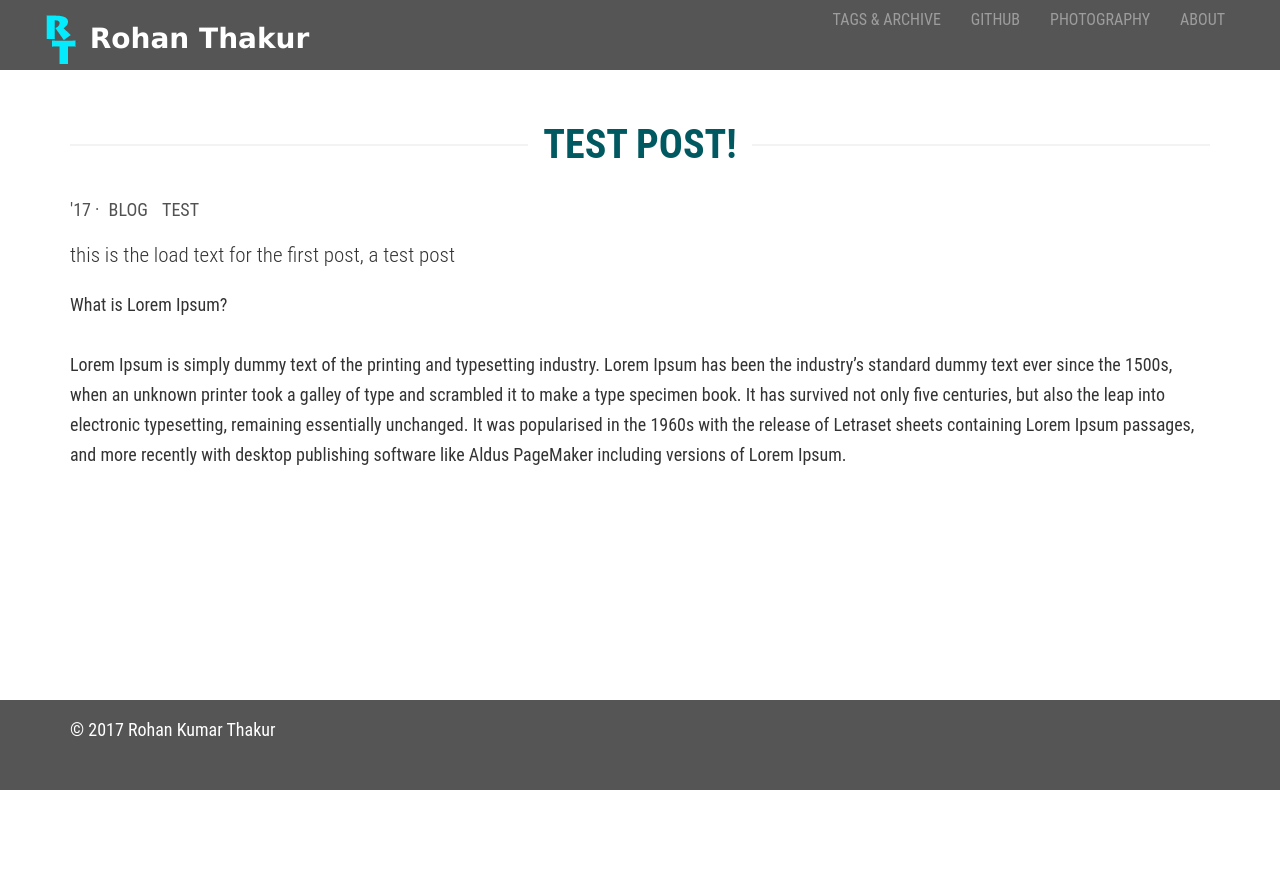
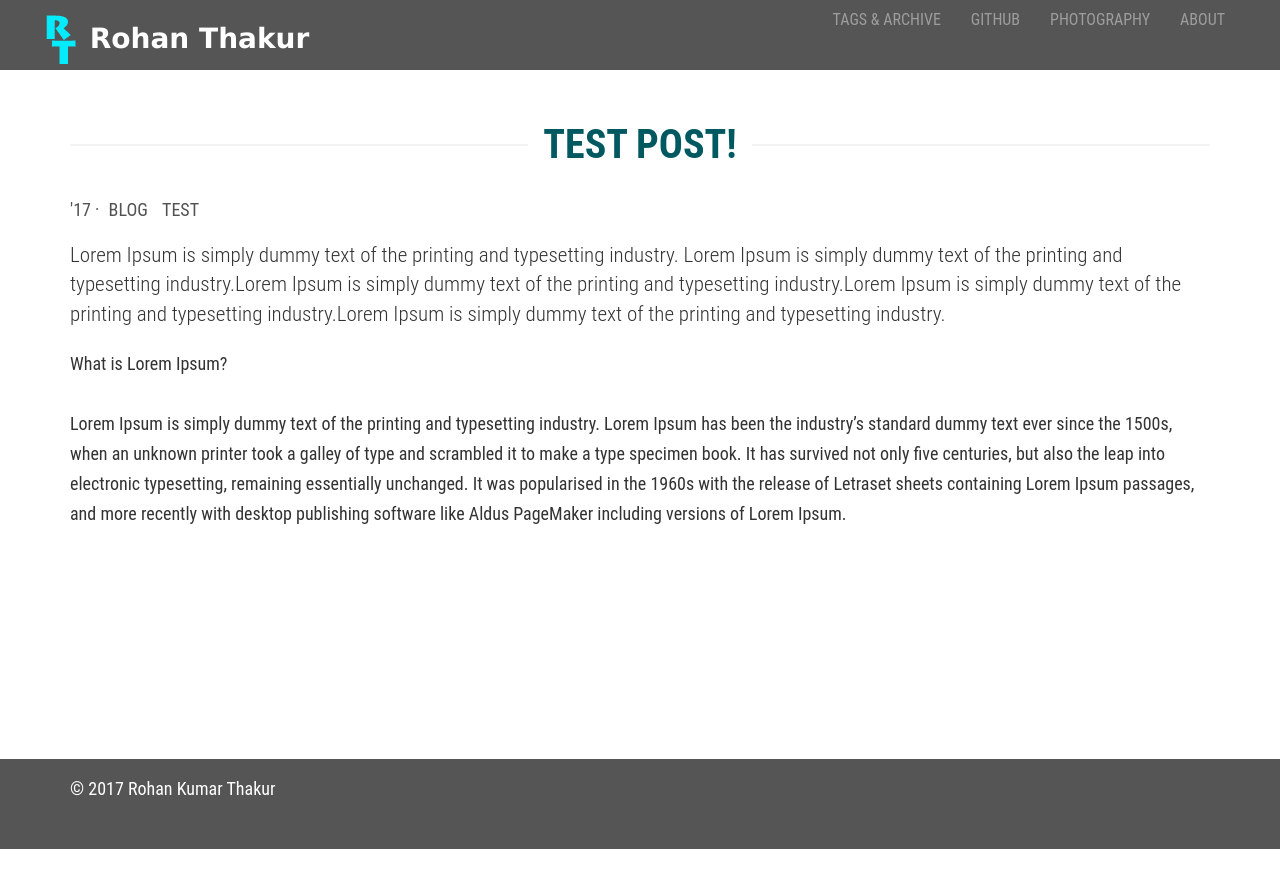
Before and after one commit to rohankthakur/rohankthakur.github.io, a Jekyll site: the page built from _posts/2017-06-15-test post.md, in a window 1280 px wide. Shown: the top 888 px of the page. Built offline with Jekyll 4.4.1, drawn with Linux system fonts in a browser that asks for light colours.

Commit message:
fav ico
fav ico

```diff
--- a/_includes/header.html
+++ b/_includes/header.html
@@ -10,6 +10,8 @@
     <meta content="yes" name="apple-mobile-web-app-capable">
     <meta name="apple-mobile-web-app-status-bar-style" content="black-translucent">
 
+    <link rel="shortcut icon" href="/assets/favicon.ico" type="image/x-icon">
+    <link rel="icon" href="/assets/favicon.ico" type="image/x-icon">
     <!-- Styles -->
 
       <link rel="stylesheet" href="/css/py_notebook.css">
--- a/_posts/2017-06-15-test post.md
+++ b/_posts/2017-06-15-test post.md
@@ -4,7 +4,7 @@
 date: 2017-06-15 16:10:00
 categories: blog test
 tags: test
-lead_text: 'this is the load text for the first post, a test post'
+lead_text: 'Lorem Ipsum is simply dummy text of the printing and typesetting industry. Lorem Ipsum is simply dummy text of the printing and typesetting industry.Lorem Ipsum is simply dummy text of the printing and typesetting industry.Lorem Ipsum is simply dummy text of the printing and typesetting industry.Lorem Ipsum is simply dummy text of the printing and typesetting industry.'
 ---
 
 What is Lorem Ipsum?
```
Also changed, not shown: assets/favicon.ico (added).
